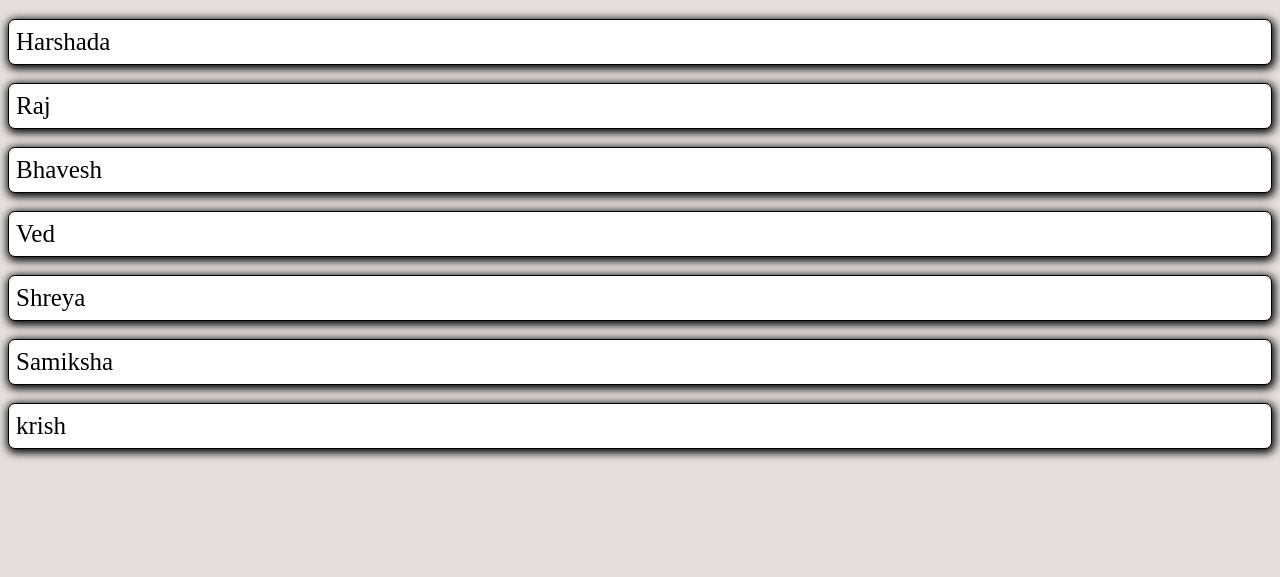
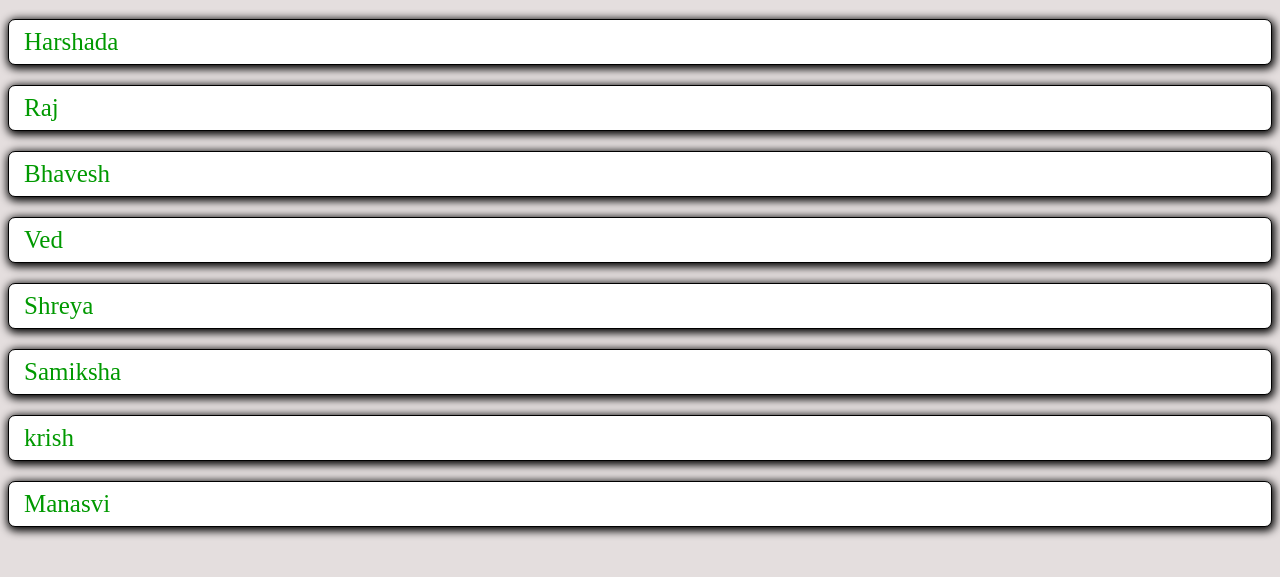
Before and after one commit to HarshadaGharate/student-cards, a plain HTML site: page index.html in a window 1280 px wide. Shown: the part 61-638 px from the top of the page. Drawn offline with Linux system fonts and the light colour scheme.

Commit message:
color of card changed

```diff
--- a/index.html
+++ b/index.html
@@ -14,20 +14,23 @@
         .card{
             border: 1px solid black;
             font-size: 25px;
-            padding: 8px 7px;
+            padding: 8px 15px;
             border-radius: 7px;
             background-color: white;
             box-shadow: 1px 2px 8px 2px black;
-            margin: 18px auto;
+            margin: 20px auto;
+            color: #009900;
         }
+
     </style>
 </head>
 <body>
     <h1>Student Names</h1>
-    <div id="cards"></div>
+    <div id="cards">
+    </div>
 
     <script>
-        const arr = ["Harshada","Raj","Bhavesh","Ved","Shreya","Samiksha","krish"]
+        const arr = ["Harshada","Raj","Bhavesh","Ved","Shreya","Samiksha","krish","Manasvi"]
         const student = document.getElementById("cards");
         for(let i = 0; i<arr.length; i++){
             const studentName = arr[i];
```
